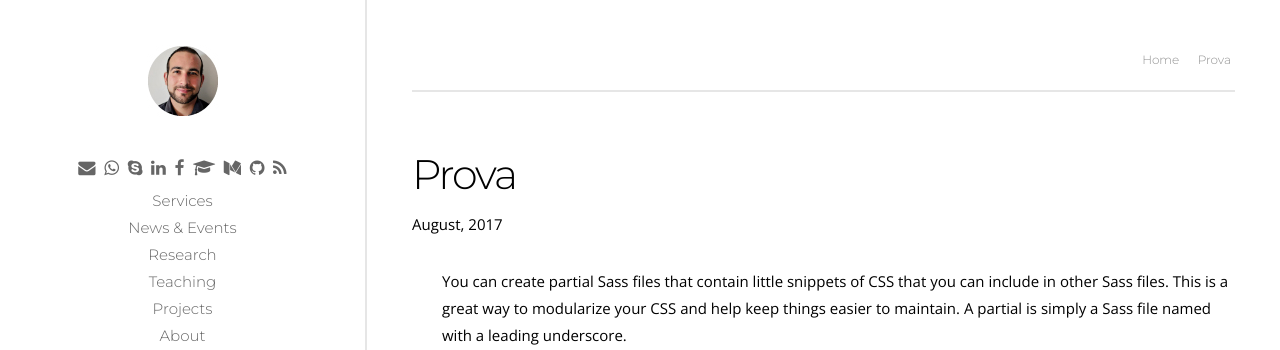
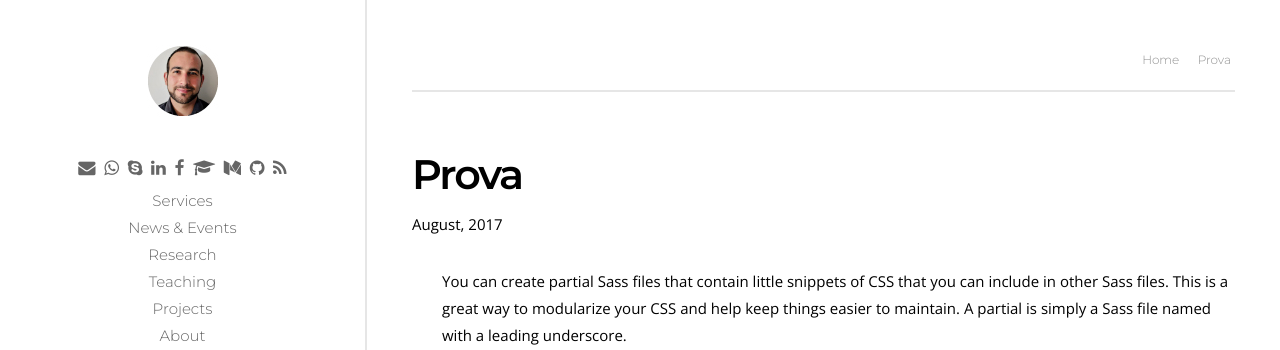
Before and after one commit to p-marco/p-marco.github.io, a Jekyll site: the page built from prova.md, in a window 1280 px wide. Shown: the top 350 px of the page. Built offline with Jekyll 4.4.1, drawn with Linux system fonts in a browser that asks for light colours; our own code applies the rules of GitHub Pages for plain Markdown files.

Commit message:
default layout test

```diff
--- a/_includes/item.html
+++ b/_includes/item.html
@@ -1,5 +1,5 @@
 <article class="section">
-	<h1 class="t-heading">{{ page.title }}</h1>
+	<h1 class="t-heading t-colorBrand t-b--s">{{ page.title }}</h1>
 
 	<p>{{ page.date }}</p>
 	<div class="abstract">{{ content }}</div>
--- a/assets/css/styles.scss
+++ b/assets/css/styles.scss
@@ -228,8 +228,8 @@ body{
 
 h1.hero{
 	font-size: 4*$unit-grid;
-	font-weight: 600;
 }
+
 h1 {font-size: 2.75*$unit-grid; letter-spacing: -2px}
 
 p.hero{
@@ -250,3 +250,7 @@ p.hero{
 		padding-left: 2*$unit-grid ;
 	}
 }
+
+.t-b--s{
+	font-weight: 600
+}
```
Also changed, not shown: index.md (+1 -1 lines).
